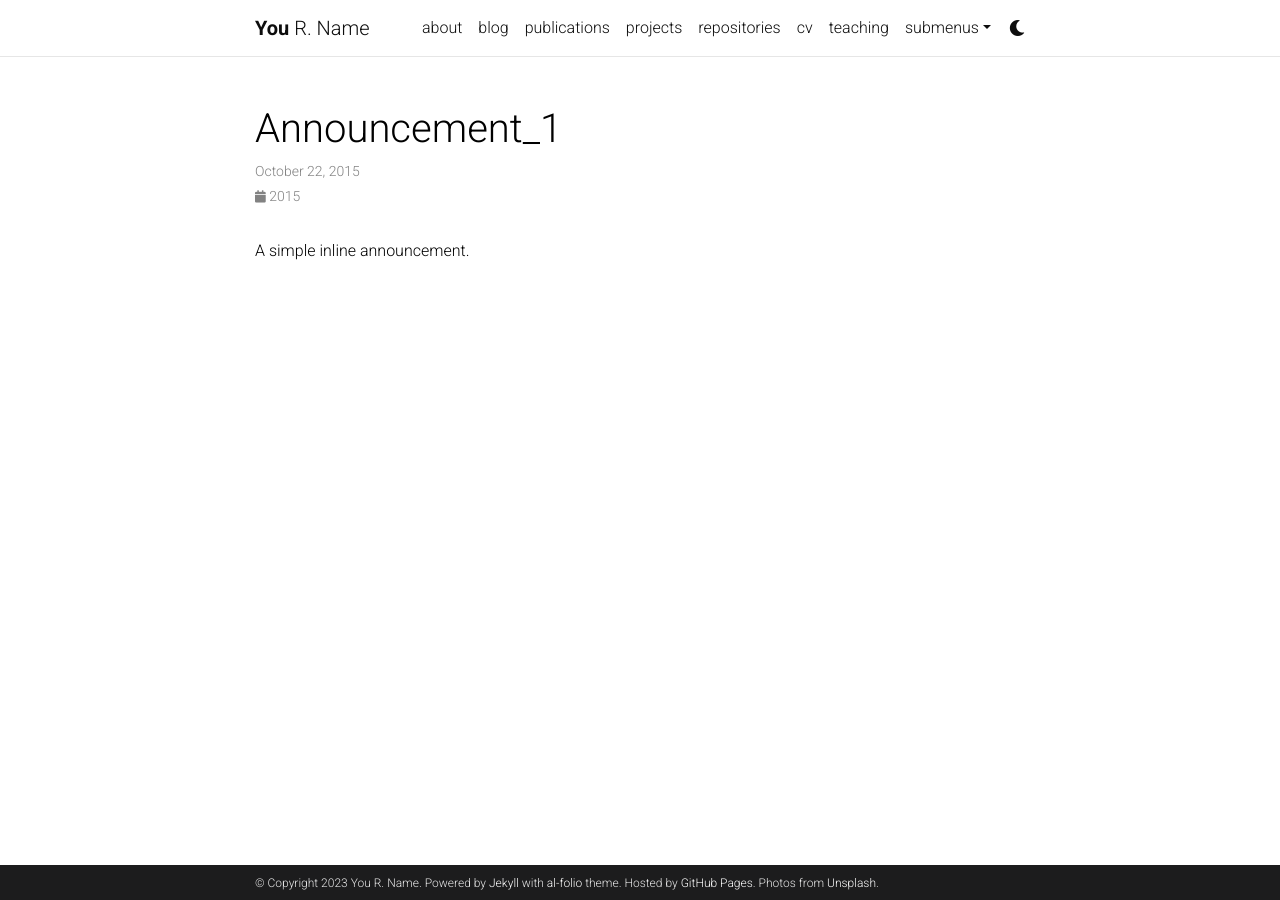
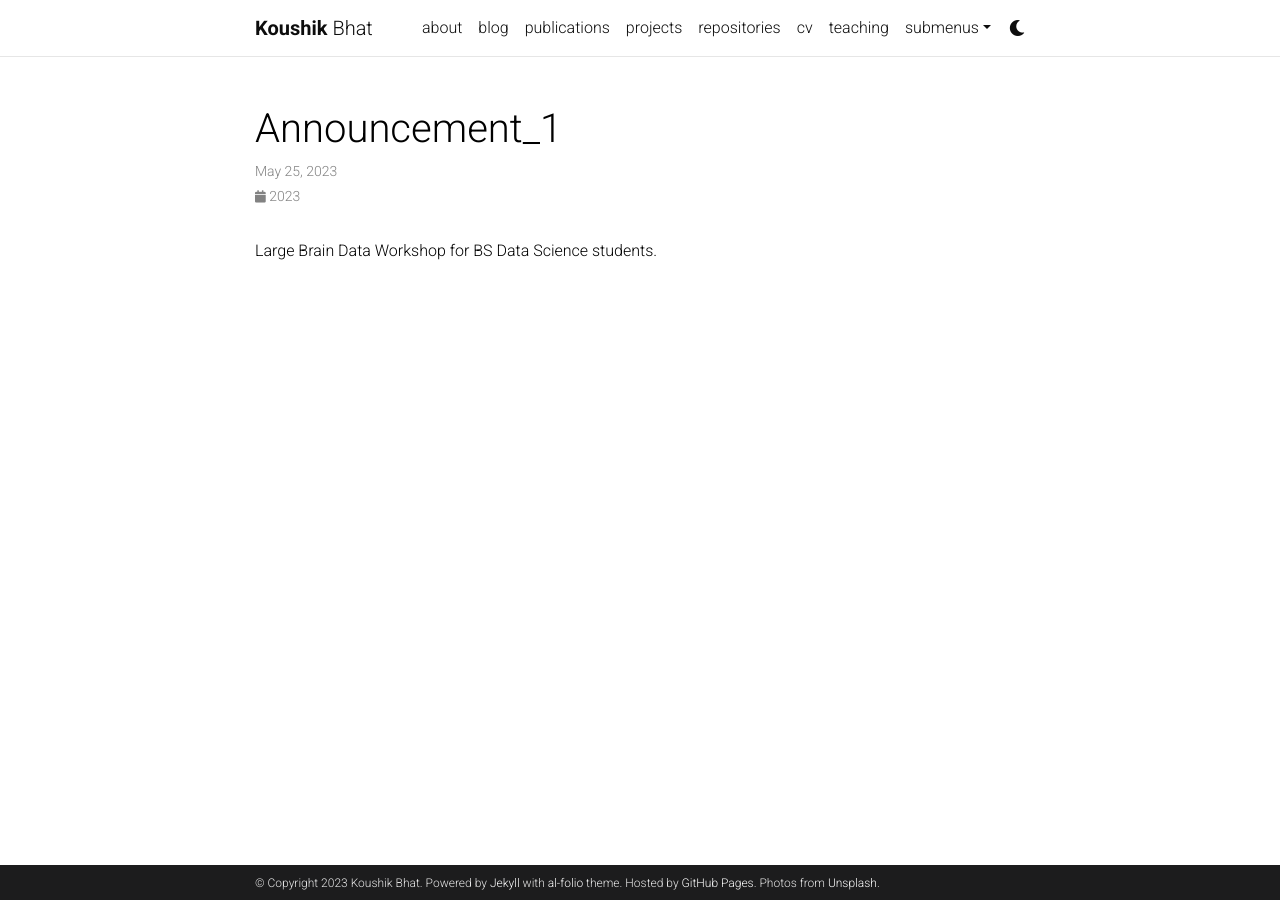
Before and after one commit to kpbhat25/koushikbhat.github.io, a Jekyll site: the page built from _news/announcement_1.md, in a window 1280 px wide. Built offline with Jekyll 4.4.1, drawn with Linux system fonts in a browser that asks for light colours; comment, search, counter and statistics services are not loaded; a style sheet for code colours, icons or effects is not loaded.

Commit message:
interim commit ,long way to go live

```diff
--- a/_config.yml
+++ b/_config.yml
@@ -3,23 +3,23 @@
 # -----------------------------------------------------------------------------
 
 title: blank # the website title (if blank, full name will be used instead)
-first_name: You
-middle_name: R.
-last_name: Name
-email: you@example.com
+first_name: Koushik
+middle_name:
+last_name: Bhat
+email: koushikbhat25@gmail.com
 description: > # the ">" symbol means to ignore newlines until "footer_text:"
   A simple, whitespace theme for academics. Based on [*folio](https://github.com/bogoli/-folio) design.
 footer_text: >
   Powered by <a href="https://jekyllrb.com/" target="_blank">Jekyll</a> with <a href="https://github.com/alshedivat/al-folio">al-folio</a> theme.
   Hosted by <a href="https://pages.github.com/" target="_blank">GitHub Pages</a>.
   Photos from <a href="https://unsplash.com" target="_blank">Unsplash</a>.
-keywords: jekyll, jekyll-theme, academic-website, portfolio-website  # add your own keywords or leave empty
+keywords: iitm , research , medical imaging   # add your own keywords or leave empty
 
 lang: en # the language of your site (for example: en, fr, cn, ru, etc.)
 icon: ⚛️  # the emoji used as the favicon (alternatively, provide image name in /assets/img/)
 
-url: https://alshedivat.github.io # the base hostname & protocol for your site
-baseurl: /al-folio # the subpath of your site, e.g. /blog/
+url: https://koushikbhat.github.io # the base hostname & protocol for your site
+baseurl: /koushik # the subpath of your site, e.g. /blog/
 last_updated: false # set to true if you want to display last updated in the footer
 impressum_path:  # set to path to include impressum link in the footer, use the same path as permalink in a page, helps to conform with EU GDPR
 
@@ -45,7 +45,7 @@ repo_trophies:
 # will use title and url fields
 # Take a look to https://github.com/jekyll/jekyll-feed for more customization
 
-rss_icon: true
+# rss_icon: true
 
 # -----------------------------------------------------------------------------
 # Layout
@@ -71,11 +71,11 @@ og_image: # The site-wide (default for all links) Open Graph preview image
 # Social integration
 # -----------------------------------------------------------------------------
 
-github_username: # your GitHub user name
+github_username: kpbhat25 # your GitHub user name
 gitlab_username: # your GitLab user name
-twitter_username: # your Twitter handle
+twitter_username: kpbhat25 # your Twitter handle
 mastodon_username: # your mastodon instance+username in the format instance.tld/@username
-linkedin_username: # your LinkedIn user name
+linkedin_username: koushik-bhat-337220143 # your LinkedIn user name
 telegram_username: # your Telegram user name
 scholar_userid: # your Google Scholar ID
 semanticscholar_id: # your Semantic Scholar ID
@@ -105,8 +105,7 @@ facebook_id: # your facebook id
 youtube_id: # your youtube channel id (youtube.com/@<youtube_id>)
 discord_id: # your discord id (18-digit unique numerical identifier)
 
-contact_note: >
-  You can even add a little note about which of these is the best way to reach you.
+contact_note: You can reach me out via email.
 
 # -----------------------------------------------------------------------------
 # Analytics and search engine verification
@@ -158,9 +157,9 @@ disqus_shortname: al-folio # put your disqus shortname
 # External sources.
 # If you have blog posts published on medium.com or other external sources,
 # you can display them in your blog by adding a link to the RSS feed.
-external_sources:
-  - name: medium.com
-    rss_url: https://medium.com/@al-folio/feed
+# external_sources:
+#   - name: medium.com
+#     rss_url: https://medium.com/@al-folio/feed
 
 # -----------------------------------------------------------------------------
 # Collections
@@ -270,8 +269,8 @@ display_tags: ['formatting', 'images', 'links', 'math', 'code'] # these tags wil
 
 scholar:
 
-  last_name: [Einstein]
-  first_name: [Albert, A.]
+  last_name: [Bhat]
+  first_name: [Koushik]
 
   style: apa
   locale: en
--- a/_news/announcement_1.md
+++ b/_news/announcement_1.md
@@ -1,8 +1,8 @@
 ---
 layout: post
-date: 2015-10-22 15:59:00-0400
+date: 2023-05-25 15:59:00-0400
 inline: true
 related_posts: false
 ---
 
-A simple inline announcement.
+Large Brain Data Workshop for BS Data Science students.
```
Also changed, not shown: _pages/about.md (+12 -4 lines), 1 other file.
